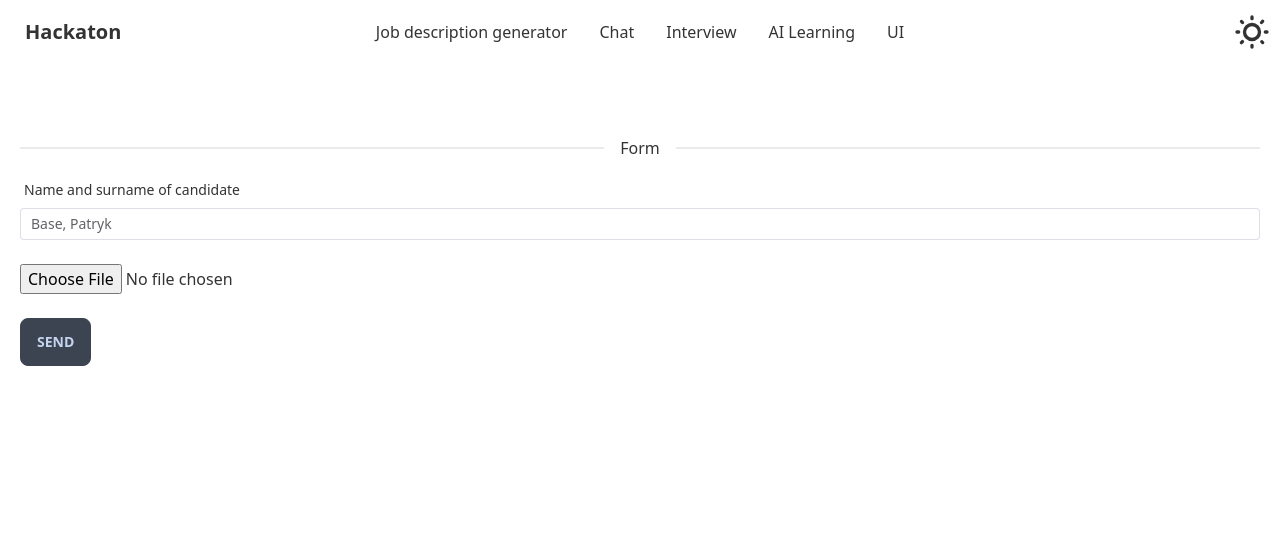
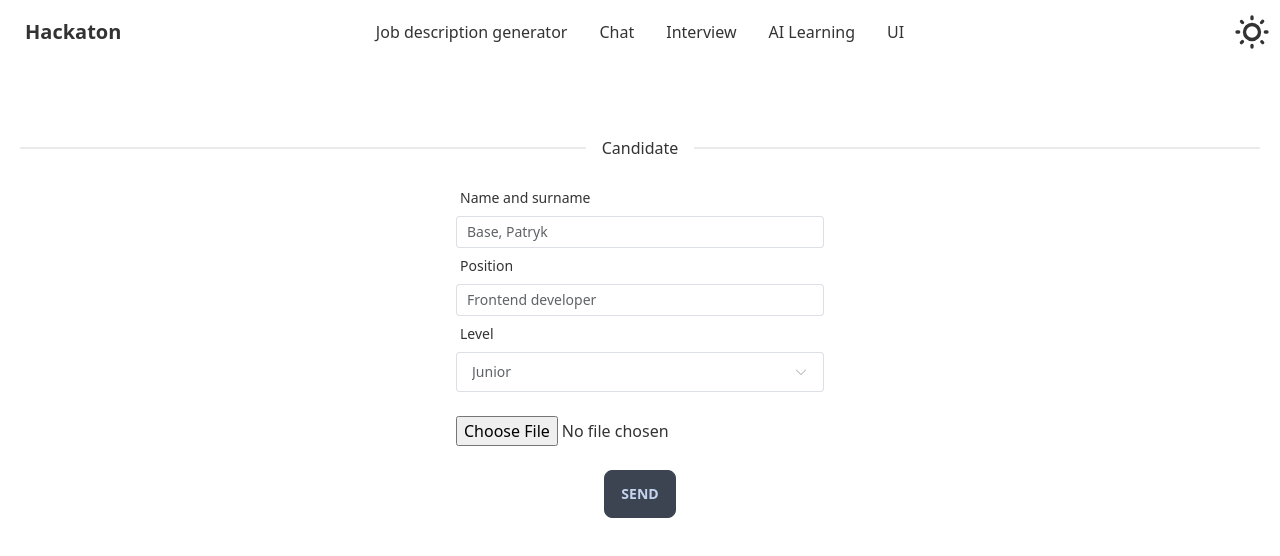
Before and after one commit to bpor92/ai-playground, a Nuxt app: page /interview in a window 1280 px wide. Shown: the top 556 px of the page. Built offline with nearby package versions, Linux system fonts and the light colour scheme.

Commit message:
update interview agent

```diff
--- a/agents/interviewAgent.ts
+++ b/agents/interviewAgent.ts
@@ -23,7 +23,7 @@ export const rateInterviewAgent = createAgent((context) => {
       {
         role: "system",
         content:
-          `Przesle ci rozmowe rekrutacyjna na stanowisko ${context.position}. Rozmowa sklada sie z pytan i odpowiedzi. Ocen czy kandydat poprawnie odpowiedzial na zadane mu pytanie.`,
+          `Przesle ci rozmowe rekrutacyjna na stanowisko ${context.level} ${context.position}. Rozmowa sklada sie z pytan i odpowiedzi. Ocen czy kandydat poprawnie odpowiedzial na zadane mu pytanie. Wez pod uwage poziom kandydata.`,
       },
       {
         role: "user",
--- a/components/ui/ElSelect.vue
+++ b/components/ui/ElSelect.vue
@@ -1,8 +1,11 @@
 <template>
   <div class="form-control">
-    <label class="label" >{{ label }}:</label>
+    <label class="label">
+      <span class="label-text">{{ label }}</span>
+    </label>
     <el-select
       :filterable="filterable"
+      :label="label"
       :model-value="modelValue"
       size="large"
       @update:model-value="value => emit('update:model-value', value)"
--- a/composables/useInterview.ts
+++ b/composables/useInterview.ts
@@ -40,7 +40,8 @@ export const useInterview = () => {
         body: {
           answer: payload.answer,
           question: payload.question,
-          position: payload.position
+          position: payload.position,
+          level: payload.level,
         },
       })
       rateState.value = 'complete'
--- a/pages/interview.vue
+++ b/pages/interview.vue
@@ -1,36 +1,47 @@
 <template>
   <div>
     <UiForm>
-      <div class="divider">Form</div>
+      <div class="divider">Candidate</div>
 
+      <div class="w-full  p-2 md:max-w-sm md:mx-auto">
         <UiElText
-        label="Name and surname of candidate"
+          label="Name and surname"
           v-model="form.candidate"
+        />
+        <UiElText
+          label="Position"
+          v-model="form.position"
+        />
+        <UiElSelect
+          v-model="form.level"
+          :label="$t('Level')"
+          :options="[{ label: 'Junior', value: 'Junior'}, {value: 'Mid', label: 'Mid'}, {value: 'Senior', label: 'Senior'}]"
         />
         <br>
 
         <div>
           <input type="file" ref="fileInput" @change="readFile" />
         </div>
+        <br>
+        <div class="flex justify-center">
+          <UiElButton  mode="success" @click="onSendFile">Send</UiElButton>
+        </div>
+      </div>
 
       <br>
 
-      <UiElButton mode="success" @click="onSendFile">Send</UiElButton>
-
-      <br>
-
-      <div v-if="questions" class="divider">Interview</div>
+      <div v-if="questions.length" class="divider">Interview</div>
 
       <div class="grid grid-cols-2 gap-5">
         <div v-for="(question, index) in questions"  :key="index" class="flex flex-col">
           <UiElTextarea
             :label="question.question"
-            :model-value="question.answer"
+            v-model="question.answer"
             v-loading="question.loader"
           />
           <div v-if="question.rate">{{ question.rate }}</div>
           <br>
-          <UiElButton mode="primary" v-if="questions && !question.rate" :loading="question.loader" @click="onRateInterview(index)">Rate</UiElButton>
+          <UiElButton mode="primary" v-if="questions.length && !question.rate" :loading="question.loader" @click="onRateInterview(index)">Rate</UiElButton>
         </div>
       </div>
 
@@ -41,6 +52,8 @@
 <script lang="ts" setup>
 const form = reactive({
   candidate: 'Base, Patryk',
+  position: 'Frontend developer',
+  level: 'Junior'
 })
 
 const fileInput = ref()
@@ -55,7 +68,7 @@ const readFile = () =>  {
   }
 }
 
-const questions = ref()
+const questions = ref<{question: string, answer: string, rate: string, loader: boolean}[]>([])
 const onSendFile = async () => {
   const loading = ElLoading.service({ fullscreen: true })
 
@@ -63,13 +76,21 @@ const onSendFile = async () => {
   const res = await interviewJsonGenerator({ file: fileContent.value, candidate: form.candidate })
   loading.close()
   const data =  JSON.parse(res.data)
-  questions.value = data.map((item: { value: string, label: string }) => ({ ...item, rate: ''}))
+  questions.value = data.map((item: { value: string, label: string }) => ({ ...item, rate: '', loader: false}))
 }
 
 const onRateInterview = async (index: number) => {
   const { rateInterview, rateLoading } = useInterview()
+  // TODO
   questions.value[index].loader = rateLoading
-  const res = await rateInterview({ question: questions.value[index].question, answer: questions.value[index].answer, position: "Frontend developer" })
+
+  const res = await rateInterview({
+    question: questions.value[index].question,
+    answer: questions.value[index].answer,
+    level: form.level,
+    position: form.position
+  })
+
   questions.value[index].rate = res.data
 }
 </script>
```
Lines whose indentation alone changed are shown as unchanged.
